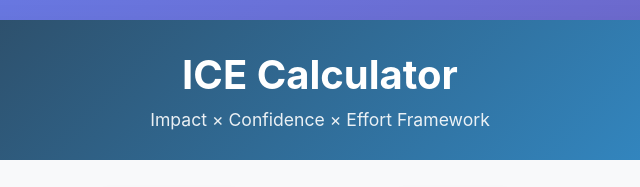
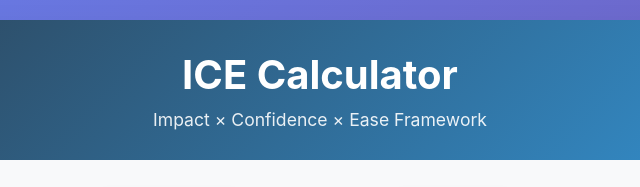
Before and after one commit to michal-j/icecalculator, a plain HTML site: page index.html in a window 1280 px wide. Shown: the top 187 px of the page, 320-960 px from the left. Drawn offline with Linux system fonts and the light colour scheme.

Commit message:
Corrected Effort to Ease

```diff
--- a/index.html
+++ b/index.html
@@ -191,7 +191,7 @@
     <div class="container">
         <div class="header">
             <h1>ICE Calculator</h1>
-            <p>Impact × Confidence × Effort Framework</p>
+            <p>Impact × Confidence × Ease Framework</p>
         </div>
 
         <div class="score-display">
```
